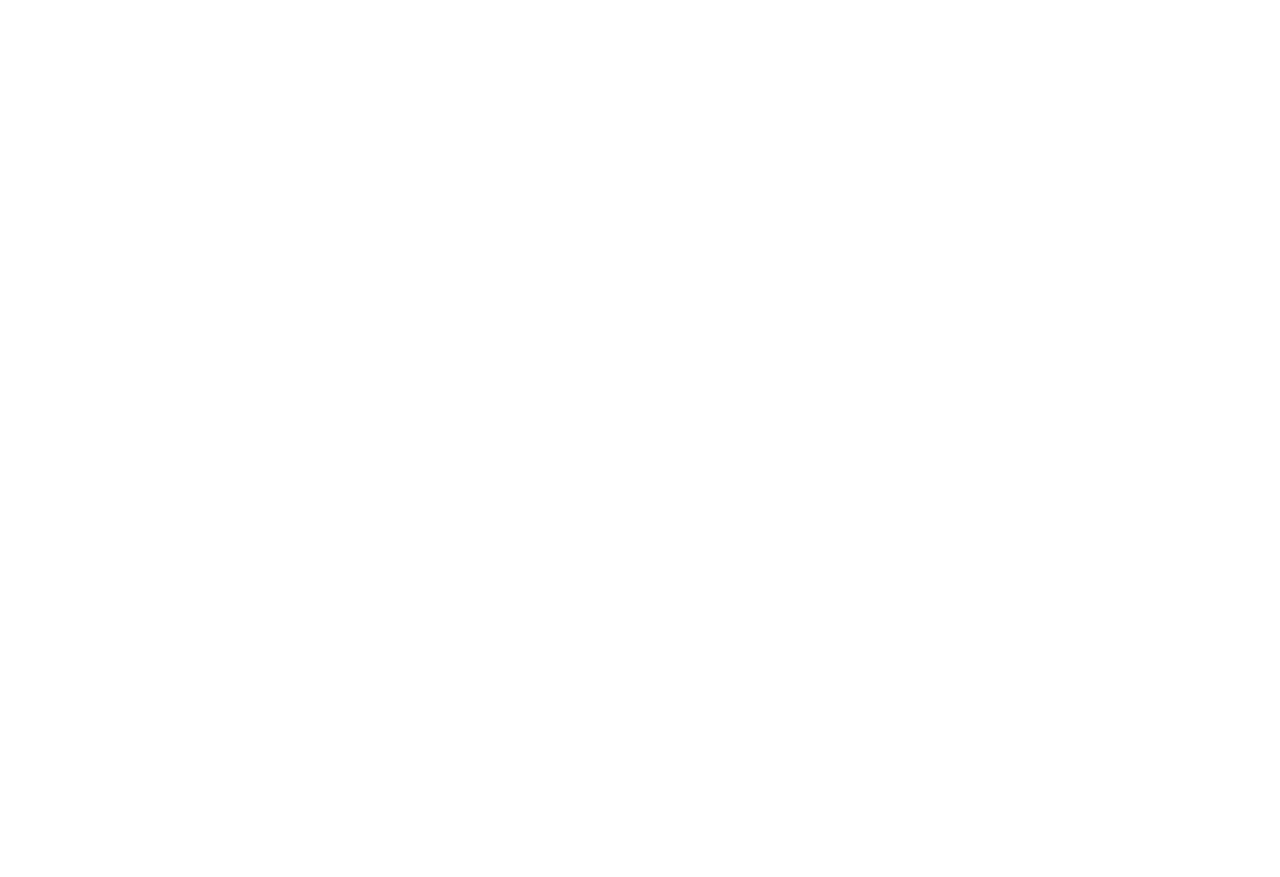
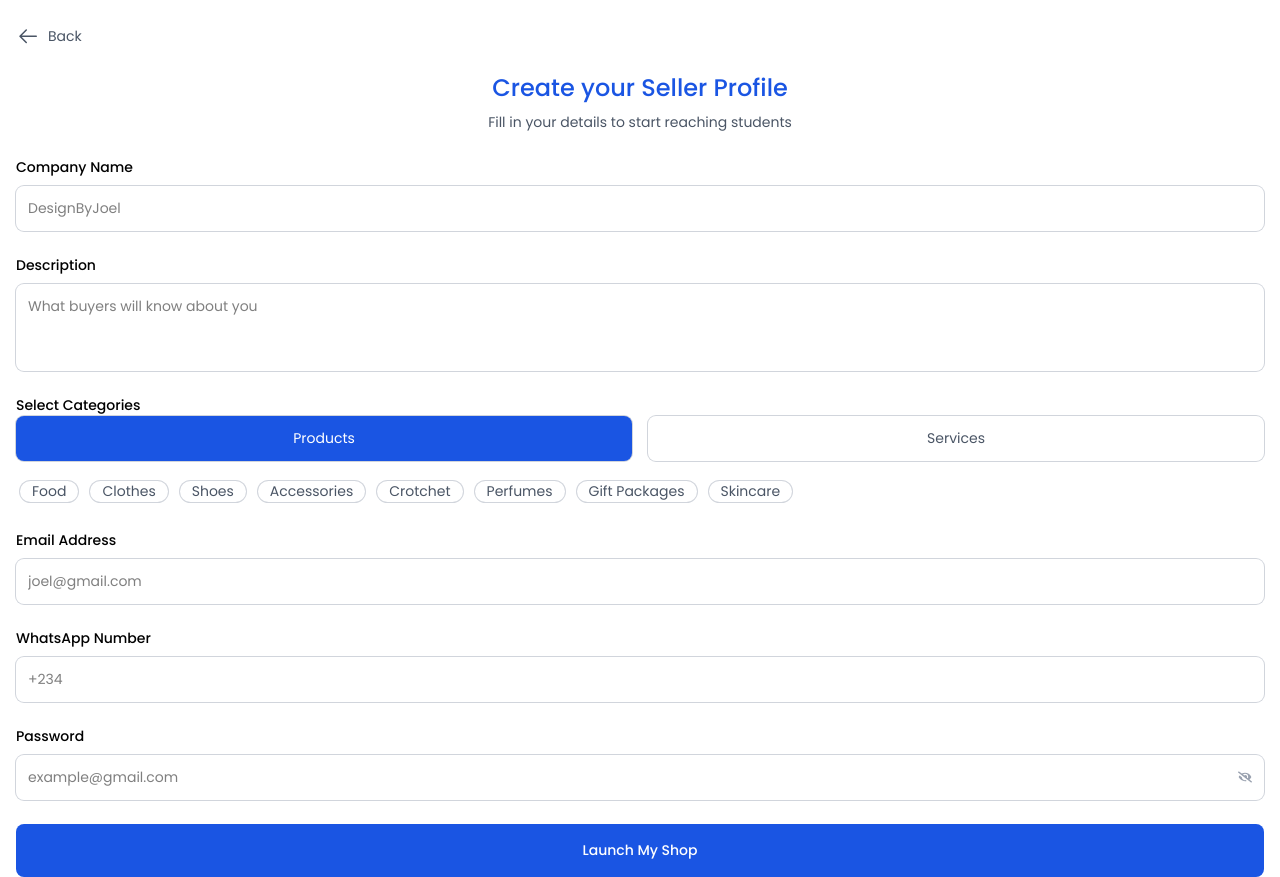
Before and after one commit to BuildingStartup/Haple, a React (Vite) app: page /SignUp in a window 1280 px wide. Before the commit this address had no page. Before the commit the page ends 800 px from the top, so only its background shows below. Built offline with nearby package versions, Linux system fonts and the light colour scheme.

Commit message:
Feature/seller signup (#2)
* Home Page Added

* Seller Form Added

* Re-Usable input component integrated

* signUp Ui fix

---------

Co-authored-by: Daniel King <dking9486@gmail.com>
Co-authored-by: Daniel king <122126927+thedanielking@users.noreply.github.com>

```diff
--- a/src/App.jsx
+++ b/src/App.jsx
@@ -1,6 +1,8 @@
 import { BrowserRouter, Route, Routes } from "react-router-dom";
 import { Toaster } from "react-hot-toast";
 // PAGES
+// import Home from "./Home/Home.jsx";
+import SignUp from "./pages/SignUp.jsx";
 import Home from "./pages/Home.jsx";
 
 function App() {
@@ -9,6 +11,8 @@
       <BrowserRouter>
         <Routes>
           {/* routes go in here */}
+          {/* <Route path="/" element={<Home />} /> */}
+          <Route path="/SignUp" element={<SignUp />} />
           <Route path="/" element={<Home />} />
         </Routes>
       </BrowserRouter>
--- /dev/null
+++ b/src/pages/SignUp.jsx
@@ -0,0 +1,235 @@
+import { useState } from "react";
+import { useForm } from "react-hook-form";
+import { GoArrowLeft } from "react-icons/go";
+import Fields from "../ui/Fields.jsx";
+
+export default function SignUp() {
+  const {
+    register,
+    handleSubmit,
+    watch,
+    setValue,
+    formState: { errors },
+  } = useForm({
+    defaultValues: {
+      mode: "product",
+      categories: [],
+    },
+  });
+
+  const currentMode = watch("mode");
+  const selectedCategories = watch("categories") || [];
+  const [showPassword, setShowPassword] = useState(false);
+
+  const products = [
+    "Food",
+    "Clothes",
+    "Shoes",
+    "Accessories",
+    "Crotchet",
+    "Perfumes",
+    "Gift Packages",
+    "Skincare",
+  ];
+
+  const services = [
+    "Make-up",
+    "Nail Tech",
+    "Photographing",
+    "Graphic design",
+    "Web design",
+  ];
+
+  const onSubmit = (data) => {
+    console.log("Final Seller Data:", data);
+  };
+
+  const handleToggle = (cat) => {
+    const next = selectedCategories.includes(cat)
+      ? selectedCategories.filter((c) => c !== cat)
+      : [...selectedCategories, cat];
+
+    setValue("categories", next);
+  };
+
+  return (
+    // <div className="h-screen bg-[#3d4247] flex justify-center">
+      <div className="h-screen px-4 py-6 space-y-6 ">
+        <div className="flex items-center gap-2 cursor-pointer">
+          <GoArrowLeft className="text-2xl text-gray-600 cursor-pointer" />
+          <span className="text-gray-600">Back</span>
+        </div>
+        {/* Header */}
+        <div className="text-center space-y-2">
+          <h2 className="text-2xl font-medium text-[#1A55E3]">
+            Create your Seller Profile
+          </h2>
+          <p className="text-gray-600">
+            Fill in your details to start reaching students
+          </p>
+        </div>
+
+        <form onSubmit={handleSubmit(onSubmit)} className="space-y-6">
+          {/* Company Name */}
+          <Fields
+            register={register}
+            labelName="Company Name"
+            forTag="companyName"
+            errors={errors}
+            errorMessage="Company Name is Required"
+            placeholder="DesignByJoel"
+            type="text"
+          />
+
+          {/* Description */}
+          <div className="flex flex-col gap-2">
+            <label htmlFor="description" className="font-medium">
+              Description
+            </label>
+            <textarea
+              id="description"
+              {...register("description", {
+                required: "Description is required",
+              })}
+              placeholder="What buyers will know about you"
+              className="w-full px-3 py-3 ring ring-gray-300 rounded-lg resize-none outline-none focus:ring focus:ring-[#1A55E3] transition-all duration-200"
+              rows={3}
+            />
+            {errors.description && (
+              <p className="text-red-500 text-[13px]">
+                {errors.description.message}
+              </p>
+            )}
+          </div>
+
+          {/* Mode Toggle */}
+          <div className="space-y-4">
+            <label htmlFor="categories" className="font-medium">Select Categories</label>
+            <div className="flex gap-4">
+              <button
+                type="button"
+                onClick={() => {
+                  setValue("mode", "product");
+                  setValue("categories", []);
+                }}
+                className={`flex-1 px-4 py-3 rounded-lg transition-all ring ring-gray-300 cursor-pointer ${
+                  currentMode === "product"
+                    ? "bg-[#1A55E3] border-[#1A55E3] text-white"
+                    : "bg-white border-gray-300 text-gray-600"
+                }`}
+              >
+                Products
+              </button>
+
+              <button
+                type="button"
+                onClick={() => {
+                  setValue("mode", "service");
+                  setValue("categories", []);
+                }}
+                className={`flex-1 px-4 py-3 rounded-lg transition-all ring ring-gray-300 cursor-pointer ${
+                  currentMode === "service"
+                    ? "bg-[#1A55E3] border-[#1A55E3] text-white"
+                    : "bg-white border-gray-300 text-gray-600"
+                }`}
+              >
+                Services
+              </button>
+            </div>
+
+            {/* Category Multi Select */}
+            <div className="space-y-2">
+              <input
+                type="hidden"
+                {...register("categories", {
+                  validate: (val) =>
+                    val.length > 0 || "Select at least one category",
+                })}
+              />
+              <div className="flex flex-wrap gap-3 p-1">
+                {(currentMode === "product" ? products : services).map(
+                  (service) => (
+                    <button
+                      key={service}
+                      type="button"
+                      onClick={() => handleToggle(service)}
+                      className={`text-center text-gray-400 rounded-xl ring ring-gray-300 px-3 transition-all ${
+                        selectedCategories.includes(service)
+                          ? "bg-[#1A55E3] ring-[#1A55E3] text-white"
+                          : "bg-white border-gray-200 text-gray-600"
+                      }`}
+                    >
+                      {service}
+                    </button>
+                  )
+                )}
+              </div>
+              {errors.categories && (
+                <span className="text-red-500 text-[13px]">
+                  {errors.categories.message}
+                </span>
+              )}
+            </div>
+          </div>
+
+          {/* For email */}
+          <Fields
+            forTag="email"
+            labelName="Email Address"
+            validation={{
+              value: /^[^\s@]+@[^\s@]+\.(com)$/i,
+              message: "Enter a valid email",
+            }}
+            placeholder="joel@gmail.com"
+            type="email"
+            errorMessage="Email is required"
+            errors={errors}
+            register={register}
+          />
+          {/* Contact Info */}
+
+          <Fields
+            forTag="whatsapp"
+            labelName="WhatsApp Number"
+            validation={{
+              value: /^\d{11}$/,
+              message: "WhatsApp must be exactly 11 digits",
+            }}
+            placeholder="+234"
+            type="tel"
+            errorMessage="Number must be 11 digits"
+            errors={errors}
+            register={register}
+          />
+
+          {/* PassWord */}
+
+          <Fields
+            forTag="password"
+            labelName="Password"
+            validation={{
+              value: /^(?=.*[!@#$%^&*]).{8,}$/, // at least 8 chars, 1 symbol
+              message:
+                "Password must be at least 8 characters with at least 1 symbol",
+            }}
+            placeholder="example@gmail.com"
+            type={showPassword ? "text" : "password"}
+            errorMessage="Password is required"
+            errors={errors}
+            register={register}
+            showPassword={showPassword}
+            setShowPassword={setShowPassword}
+          />
+
+          {/* Submit Button */}
+          <button
+            type="submit"
+            className="w-full bg-[#1A55E3] py-4 font-medium text-white rounded-lg "
+          >
+            Launch My Shop
+          </button>
+        </form>
+      </div>
+    // </div>
+  );
+}
--- /dev/null
+++ b/src/ui/Fields.jsx
@@ -0,0 +1,43 @@
+import { FaEye, FaEyeSlash } from "react-icons/fa";
+export default function Fields({
+  labelName,
+  forTag,
+  errorMessage,
+  placeholder,
+  register,
+  errors,
+  type,
+  validation,
+  showPassword,
+  setShowPassword,
+}) {
+  return (
+    <div className="flex flex-col gap-2 relative">
+      <label htmlFor={forTag} className="font-medium">
+        {labelName}
+      </label>
+      <input
+        id={forTag}
+        type={type}
+        {...register(forTag, {
+          required: errorMessage,
+          pattern: validation,
+        })}
+        placeholder={placeholder}
+        className="w-full px-3 py-3 ring ring-gray-300 rounded-lg outline-none focus:ring focus:ring-[#1A55E3] transition-all duration-200"
+      />
+      {errors[forTag] && (
+        <p className="text-red-500 text-[13px]">{errors[forTag].message}</p>
+      )}
+      {forTag === "password" && (
+        <button
+          type="button"
+          onClick={() => setShowPassword(!showPassword)}
+          className="absolute right-3 top-11 text-gray-400"
+        >
+          {showPassword ? <FaEye /> : <FaEyeSlash />}
+        </button>
+      )}
+    </div>
+  );
+}
```
Also changed, not shown: src/index.css (line endings or trailing spaces).
